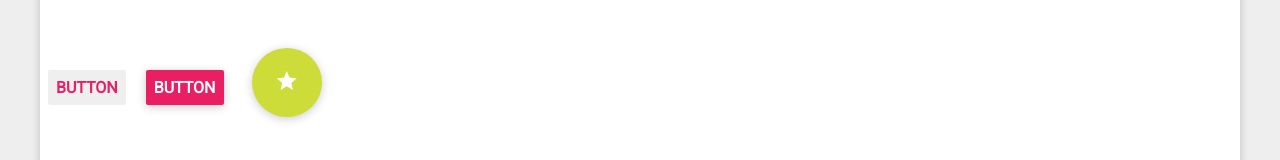
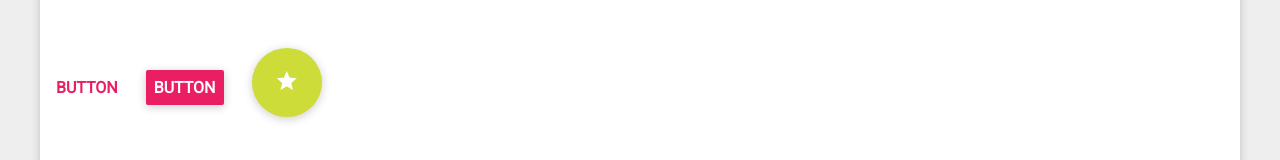
Before and after one commit to Salby/MaterialResponsive, a plain HTML site: page index.html in a window 1280 px wide. Shown: the part 376-536 px from the top of the page. Drawn offline with nearby package versions, Linux system fonts and the light colour scheme.

Commit message:
Fixed spelling error in main.css

```diff
--- a/content/css/main.css
+++ b/content/css/main.css
@@ -92,7 +92,7 @@ h3 {
 
 .button-flat {
   cursor: pointer;
-  background-color: #rgba(0,0,0,0);
+  background-color: rgba(0,0,0,0);
   color: #E91E63;
   font-family: 'Roboto', sans-serif;
   font-weight: bold;
```
